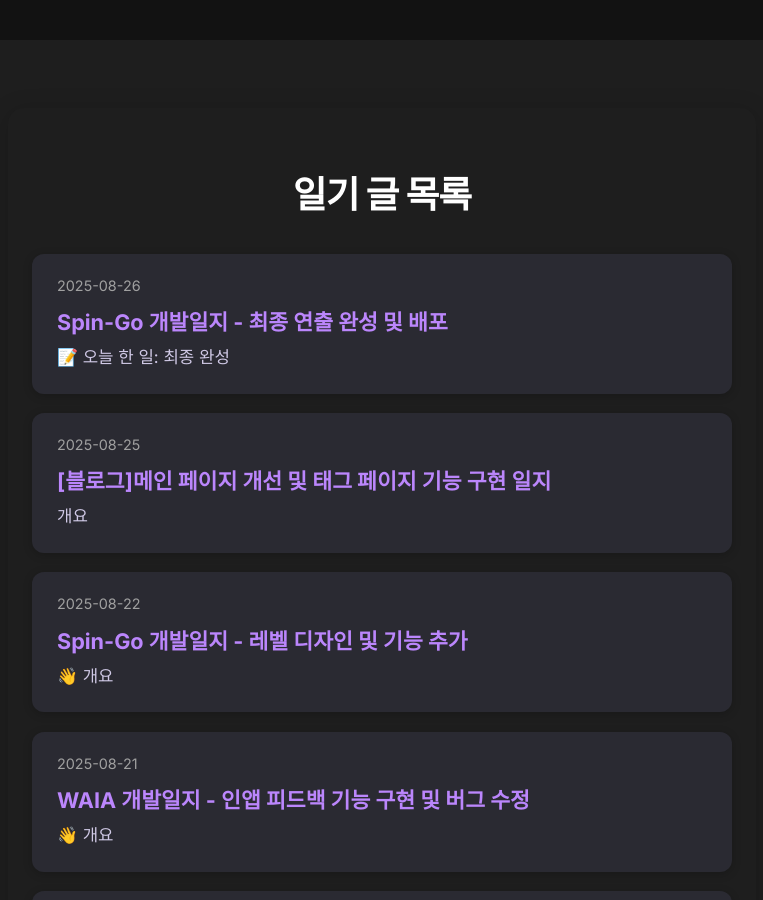
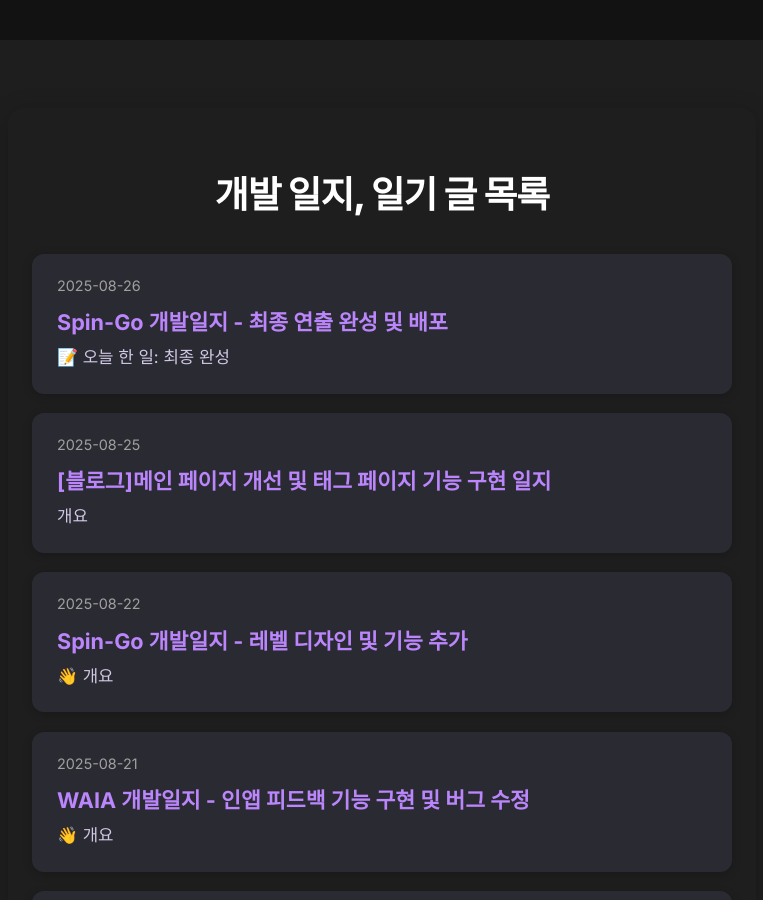
Before and after one commit to hojun313/hojun313.github.io, a Jekyll site: the page built from diary/index.html, in a window 1280 px wide and 900 px high. Shown: the whole window, without its empty margins (258-1021 px from the left). Built offline with Jekyll 4.4.1, drawn with Linux system fonts in a browser that asks for light colours.

Commit message:
Update index.html

```diff
--- a/diary/index.html
+++ b/diary/index.html
@@ -19,7 +19,7 @@ title: 일기
 <body>
 
   <div class="blog-list-container">
-    <h1 class="blog-list-title">일기 글 목록</h1>
+    <h1 class="blog-list-title">개발 일지, 일기 글 목록</h1>
 
     <ul class="blog-post-list">
       {% assign threshold_date = "2025-06-01" %}
```
